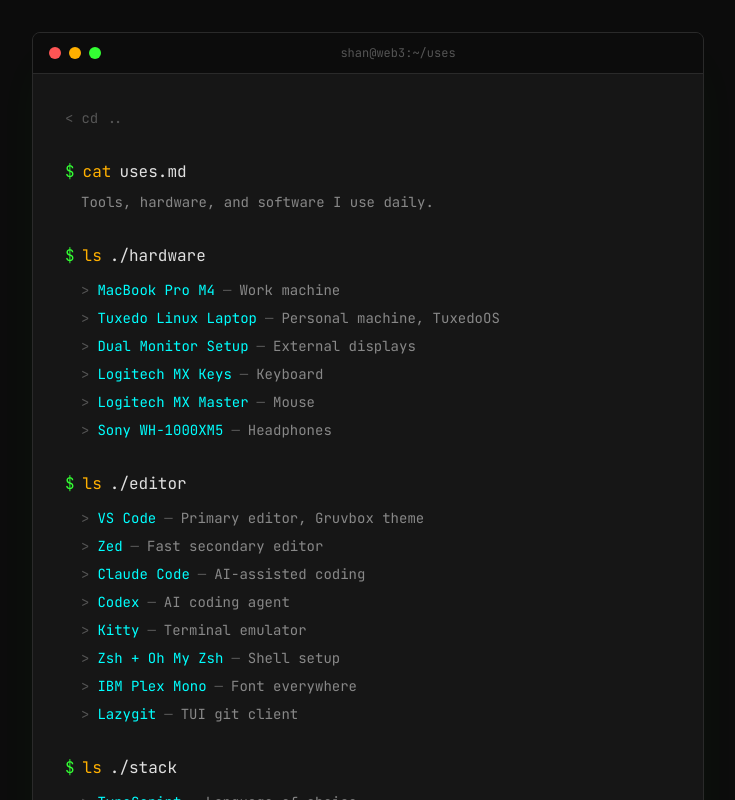
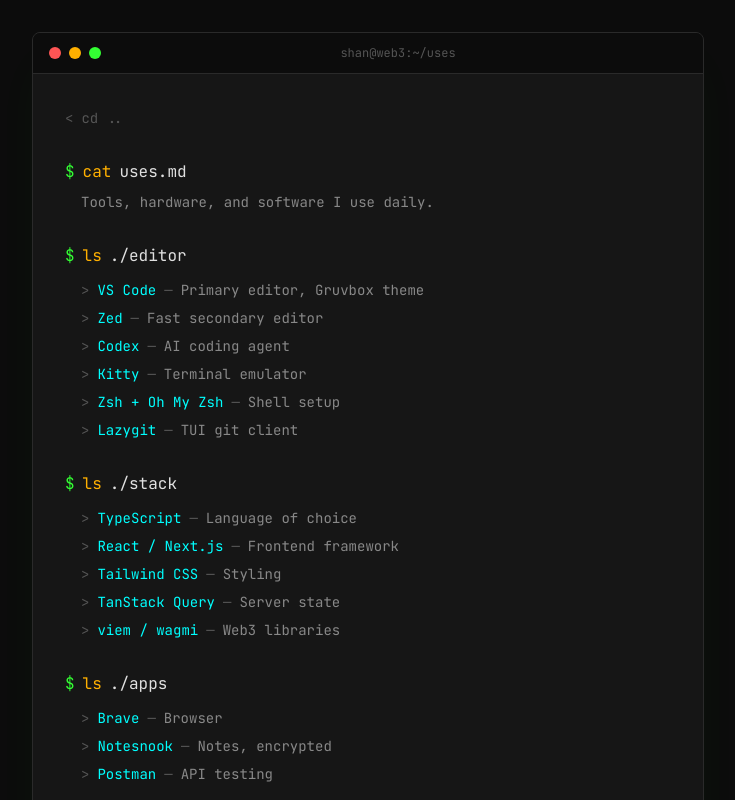
Before and after one commit to shan8851/shan_site, a Next.js app: page /uses in a window 1280 px wide. Shown: the top 800 px of the page, without its empty margins (272-1007 px from the left). Built offline with nearby package versions, Linux system fonts and the light colour scheme.

Commit message:
Refine interests + simplify uses page + align now page link colors

```diff
--- a/app/now/page.tsx
+++ b/app/now/page.tsx
@@ -90,7 +90,7 @@
                   href={TELEGRAM_URL}
                   target="_blank"
                   rel="noopener noreferrer"
-                  className="text-magenta hover:text-green transition-colors"
+                  className="text-cyan hover:text-green transition-colors"
                 >
                   @shan8851
                 </a>
@@ -100,7 +100,7 @@
                 <span className="text-textSecondary">Email:</span>
                 <a
                   href={EMAIL_URL}
-                  className="text-magenta hover:text-green transition-colors"
+                  className="text-cyan hover:text-green transition-colors"
                 >
                   asamshan456@gmail.com
                 </a>
@@ -135,7 +135,7 @@
   return (
     <div className="flex items-center gap-2 text-sm">
       <span className="text-textTertiary">{'>'}</span>
-      <span className="text-magenta">{name}</span>
+      <span className="text-cyan">{name}</span>
       <span className="text-textTertiary">—</span>
       <span className="text-textSecondary">{description}</span>
     </div>
@@ -158,7 +158,7 @@
         href={href}
         target="_blank"
         rel="noopener noreferrer"
-        className="text-magenta hover:text-green transition-colors"
+        className="text-cyan hover:text-green transition-colors"
       >
         {name}
       </a>
--- a/app/page.tsx
+++ b/app/page.tsx
@@ -200,7 +200,7 @@
               <span className="text-text">$INTERESTS</span>
             </div>
             <div className="pl-4 text-xs text-textTertiary">
-              [&quot;Payments&quot;, &quot;Stablecoins&quot;, &quot;Infrastructure&quot;, &quot;DeFi&quot;]
+              [&quot;Payments&quot;, &quot;Stablecoins&quot;, &quot;Infrastructure&quot;, &quot;DeFi&quot;, &quot;AI&quot;]
             </div>
           </div>
 
--- a/app/uses/page.tsx
+++ b/app/uses/page.tsx
@@ -47,25 +47,13 @@
             </p>
           </div>
 
-          {/* Hardware */}
-          <Section title="hardware">
-            <Item name="MacBook Pro M4" description="Work machine" />
-            <Item name="Tuxedo Linux Laptop" description="Personal machine, TuxedoOS" />
-            <Item name="Dual Monitor Setup" description="External displays" />
-            <Item name="Logitech MX Keys" description="Keyboard" />
-            <Item name="Logitech MX Master" description="Mouse" />
-            <Item name="Sony WH-1000XM5" description="Headphones" />
-          </Section>
-
           {/* Editor & Terminal */}
           <Section title="editor">
             <Item name="VS Code" description="Primary editor, Gruvbox theme" />
             <Item name="Zed" description="Fast secondary editor" />
-            <Item name="Claude Code" description="AI-assisted coding" />
             <Item name="Codex" description="AI coding agent" />
             <Item name="Kitty" description="Terminal emulator" />
             <Item name="Zsh + Oh My Zsh" description="Shell setup" />
-            <Item name="IBM Plex Mono" description="Font everywhere" />
             <Item name="Lazygit" description="TUI git client" />
           </Section>
 
@@ -91,7 +79,6 @@
             <Item name="Ledger" description="Hardware wallet" />
             <Item name="Polygon / EVM" description="Main chains" />
             <Item name="Tenderly" description="Debugging & simulations" />
-            <Item name="Dune Analytics" description="On-chain data" />
             <Item name="Block Explorers" description="Etherscan, Polygonscan, etc." />
           </Section>
 
```
